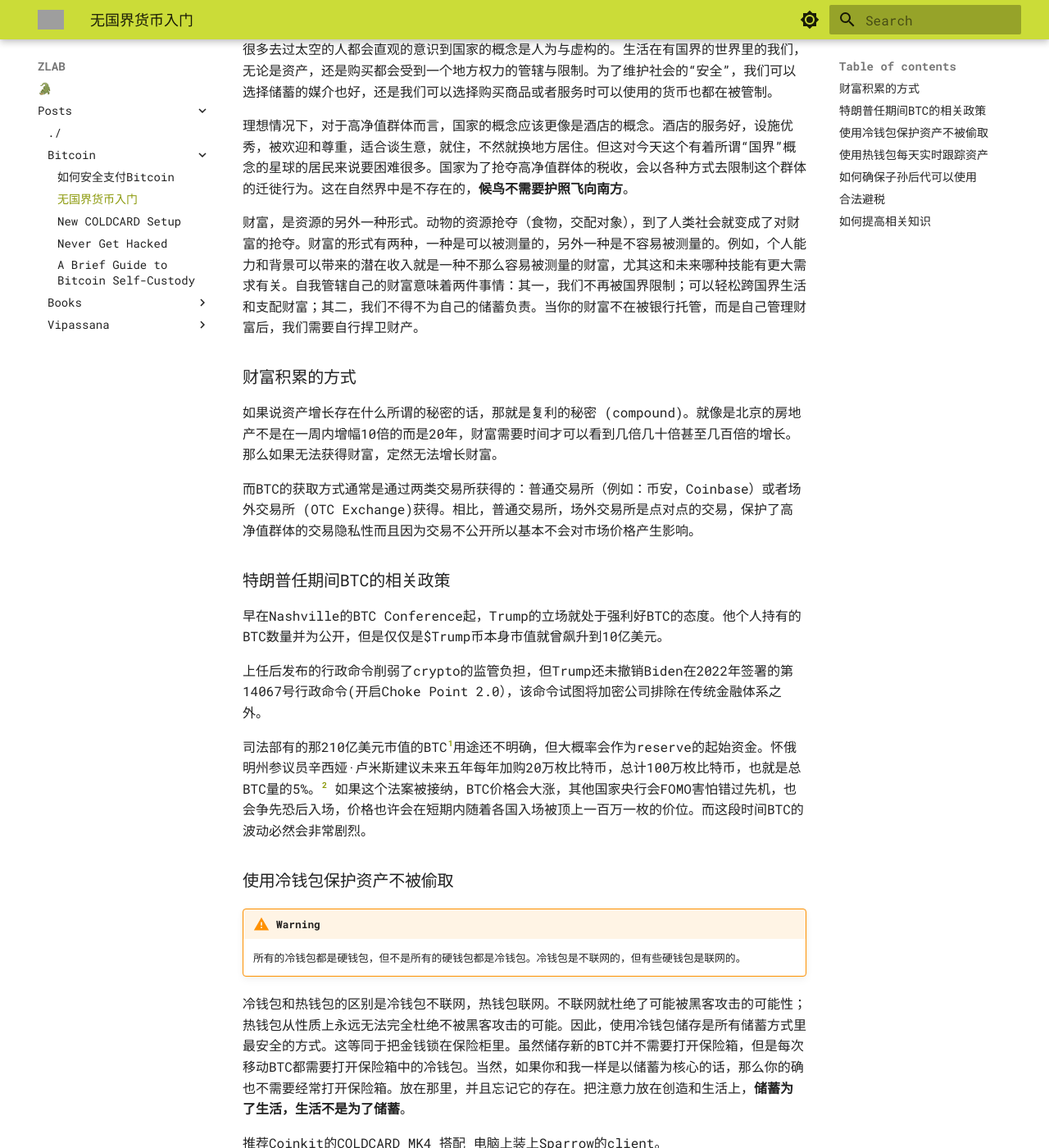
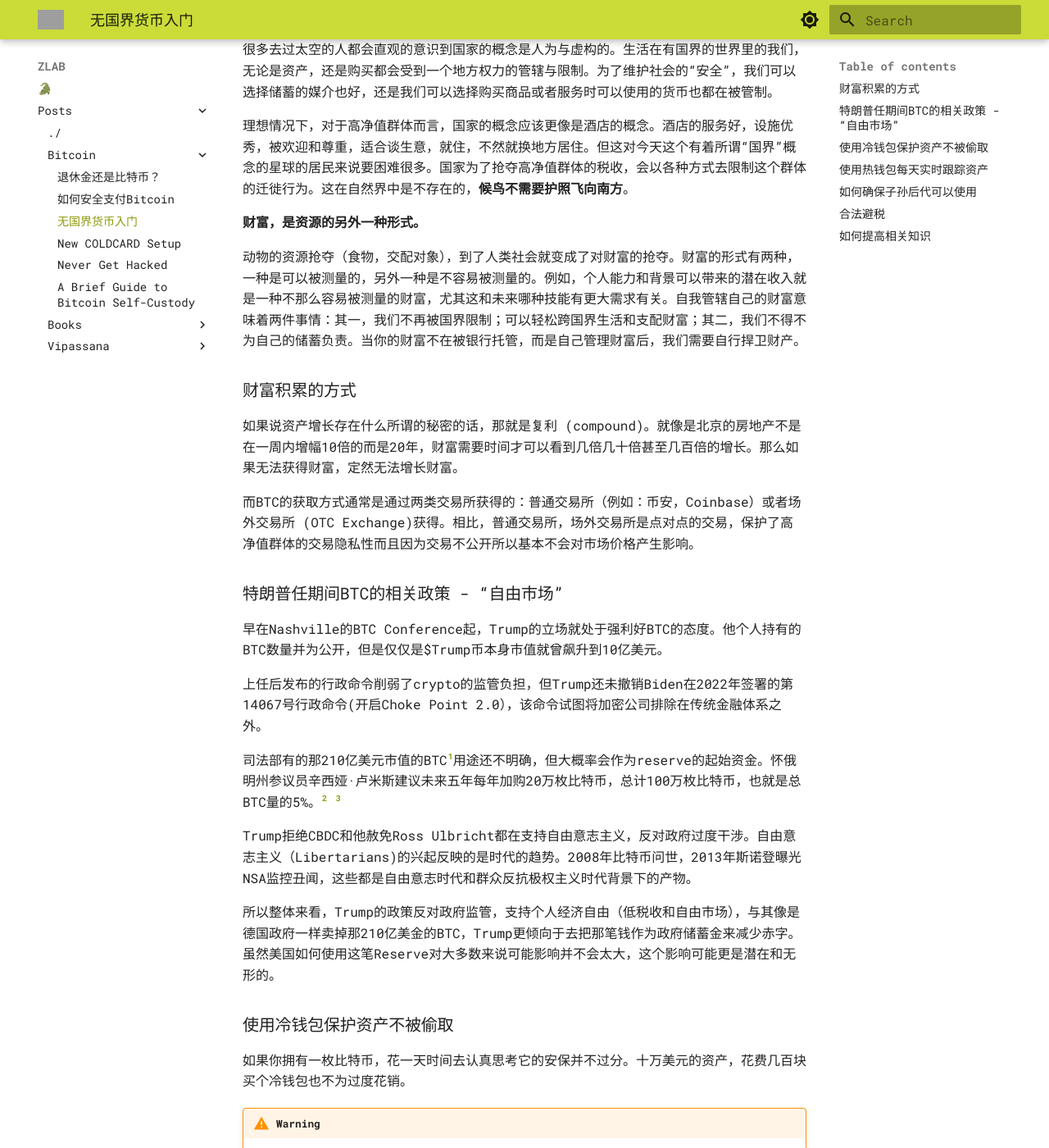
Before and after one commit to btc-z/btc-z.github.io, an MkDocs documentation site: the page built from docs/posts/bitcoin/gentle_guide.md, in a window 1280 px wide and 1400 px high, scrolled down 236 px. Shown: the whole window at 82% size. Built offline with MkDocs 1.6.1 and Material for MkDocs 9.7.7, drawn with Linux system fonts in a browser that asks for light colours; some of the changed text lies outside the part shown; grey boxes are pictures that could not be loaded.

Commit message:
401k or btc?

```diff
--- a/docs/posts/bitcoin/gentle_guide.md
+++ b/docs/posts/bitcoin/gentle_guide.md
@@ -7,23 +7,25 @@
 
 理想情况下，对于高净值群体而言，国家的概念应该更像是酒店的概念。酒店的服务好，设施优秀，被欢迎和尊重，适合谈生意，就住，不然就换地方居住。但这对今天这个有着所谓“国界”概念的星球的居民来说要困难很多。国家为了抢夺高净值群体的税收，会以各种方式去限制这个群体的迁徙行为。这在自然界中是不存在的，**候鸟不需要护照飞向南方**。
 
-财富，是资源的另外一种形式。动物的资源抢夺（食物，交配对象），到了人类社会就变成了对财富的抢夺。财富的形式有两种，一种是可以被测量的，另外一种是不容易被测量的。例如，个人能力和背景可以带来的潜在收入就是一种不那么容易被测量的财富，尤其这和未来哪种技能有更大需求有关。自我管辖自己的财富意味着两件事情：其一，我们不再被国界限制；可以轻松跨国界生活和支配财富；其二，我们不得不为自己的储蓄负责。当你的财富不在被银行托管，而是自己管理财富后，我们需要自行捍卫财产。
+**财富，是资源的另外一种形式。**
+
+动物的资源抢夺（食物，交配对象），到了人类社会就变成了对财富的抢夺。财富的形式有两种，一种是可以被测量的，另外一种是不容易被测量的。例如，个人能力和背景可以带来的潜在收入就是一种不那么容易被测量的财富，尤其这和未来哪种技能有更大需求有关。自我管辖自己的财富意味着两件事情：其一，我们不再被国界限制；可以轻松跨国界生活和支配财富；其二，我们不得不为自己的储蓄负责。当你的财富不在被银行托管，而是自己管理财富后，我们需要自行捍卫财产。
 
 
 ### 财富积累的方式
 
-如果说资产增长存在什么所谓的秘密的话，那就是复利的秘密 (compound)。就像是北京的房地产不是在一周内增幅10倍的而是20年，财富需要时间才可以看到几倍几十倍甚至几百倍的增长。那么如果无法获得财富，定然无法增长财富。
+如果说资产增长存在什么所谓的秘密的话，那就是复利 (compound)。就像是北京的房地产不是在一周内增幅10倍的而是20年，财富需要时间才可以看到几倍几十倍甚至几百倍的增长。那么如果无法获得财富，定然无法增长财富。
 
 而BTC的获取方式通常是通过两类交易所获得的：普通交易所（例如：币安，Coinbase）或者场外交易所 (OTC Exchange)获得。相比，普通交易所，场外交易所是点对点的交易，保护了高净值群体的交易隐私性而且因为交易不公开所以基本不会对市场价格产生影响。
 
 
-### 特朗普任期间BTC的相关政策
+### 特朗普任期间BTC的相关政策 - “自由市场”
 
 早在Nashville的BTC Conference起，Trump的立场就处于强利好BTC的态度。他个人持有的BTC数量并为公开，但是仅仅是$Trump币本身市值就曾飙升到10亿美元。
 
 上任后发布的行政命令削弱了crypto的监管负担，但Trump还未撤销Biden在2022年签署的第14067号行政命令(开启Choke Point 2.0），该命令试图将加密公司排除在传统金融体系之外。
 
-司法部有的那210亿美元市值的BTC[^1]用途还不明确，但大概率会作为reserve的起始资金。怀俄明州参议员辛西娅·卢米斯建议未来五年每年加购20万枚比特币，总计100万枚比特币，也就是总BTC量的5%。[^2] 如果这个法案被接纳，BTC价格会大涨，其他国家央行会FOMO害怕错过先机，也会争先恐后入场，价格也许会在短期内随着各国入场被顶上一百万一枚的价位。而这段时间BTC的波动必然会非常剧烈。
+司法部有的那210亿美元市值的BTC[^1]用途还不明确，但大概率会作为reserve的起始资金。怀俄明州参议员辛西娅·卢米斯建议未来五年每年加购20万枚比特币，总计100万枚比特币，也就是总BTC量的5%。[^2] [^3]
 
 
 [^1]: [部分司法部持有的BTC](https://www.blockchain.com/explorer/addresses/btc/bc1qazcm763858nkj2dj986etajv6wquslv8uxwczt)
@@ -31,13 +33,16 @@
 [^2]: [Explainer: -How would a US bitcoin strategic reserve work?
 ](https://www.reuters.com/technology/how-would-us-bitcoin-strategic-reserve-work-2025-01-24/?utm_source=chatgpt.com)
 
+[^3]: 如果这个法案被接纳，BTC价格会大涨，其他国家央行会FOMO害怕错过先机，也会争先恐后入场，随着各国入场比特币价格哪怕不突破一百万一枚突破二十万美金一枚的概率也是大于50%的。在此期间BTC的波动必然会非常剧烈，应该会反复试探十万美元的支撑点和十五万美元的支撑点。
 
 
+Trump拒绝CBDC和他赦免Ross Ulbricht都在支持自由意志主义，反对政府过度干涉。自由意志主义（Libertarians)的兴起反映的是时代的趋势。2008年比特币问世，2013年斯诺登曝光NSA监控丑闻，这些都是自由意志时代和群众反抗极权主义时代背景下的产物。
 
-
-
+所以整体来看，Trump的政策反对政府监管，支持个人经济自由（低税收和自由市场），与其像是德国政府一样卖掉那210亿美金的BTC，Trump更倾向于去把那笔钱作为政府储蓄金来减少赤字。虽然美国如何使用这笔Reserve对大多数来说可能影响并不会太大，这个影响可能更是潜在和无形的。
 
 ### 使用冷钱包保护资产不被偷取
+
+如果你拥有一枚比特币，花一天时间去认真思考它的安保并不过分。十万美元的资产，花费几百块买个冷钱包也不为过度花销。
 
 !!! warning
     所有的冷钱包都是硬钱包，但不是所有的硬钱包都是冷钱包。冷钱包是不联网的，但有些硬钱包是联网的。
```
Also changed, not shown: docs/index.md (+1 -0 lines), docs/posts/bitcoin/401k_or_btc.md (added, +185 -0 lines).
